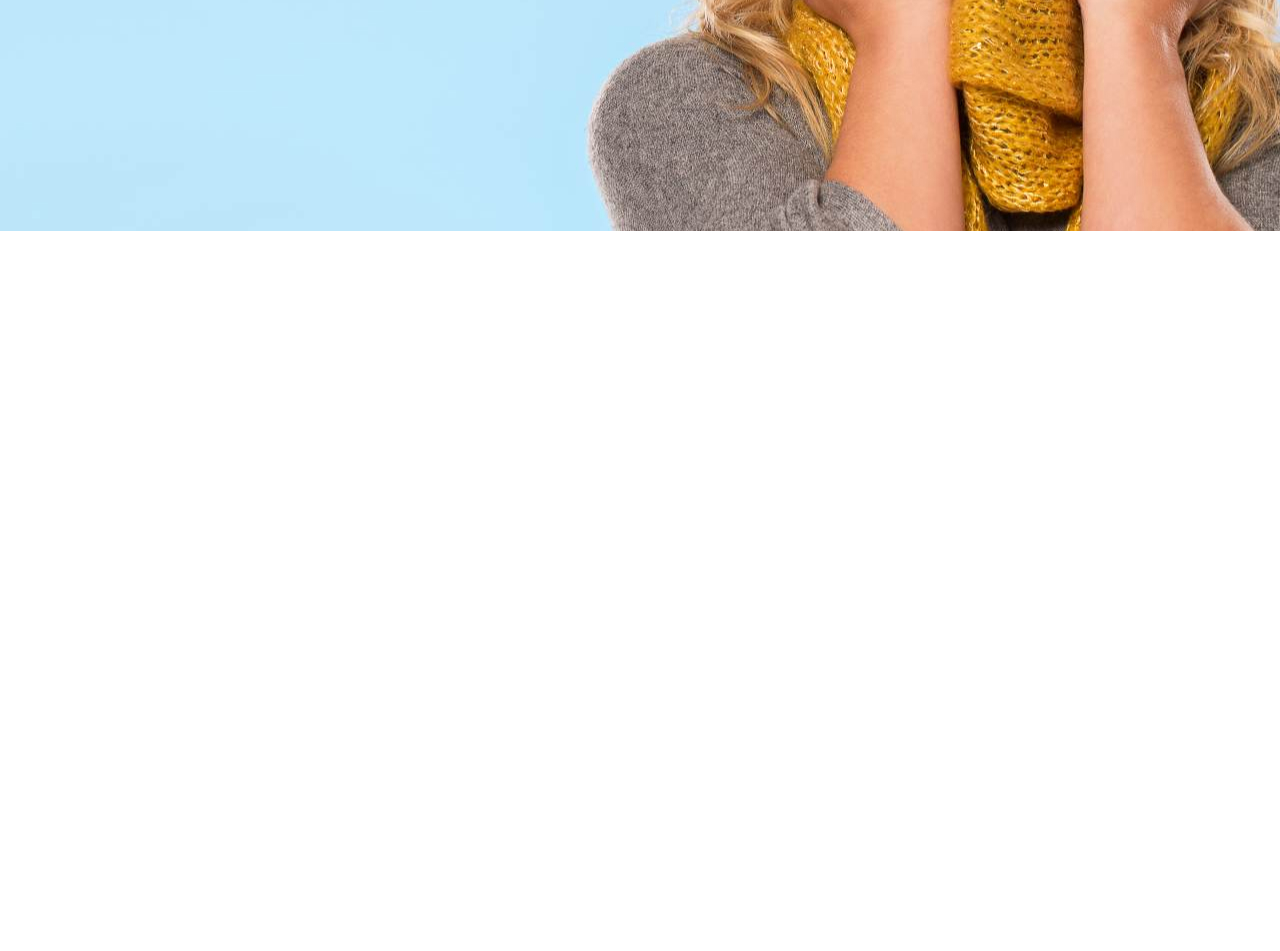
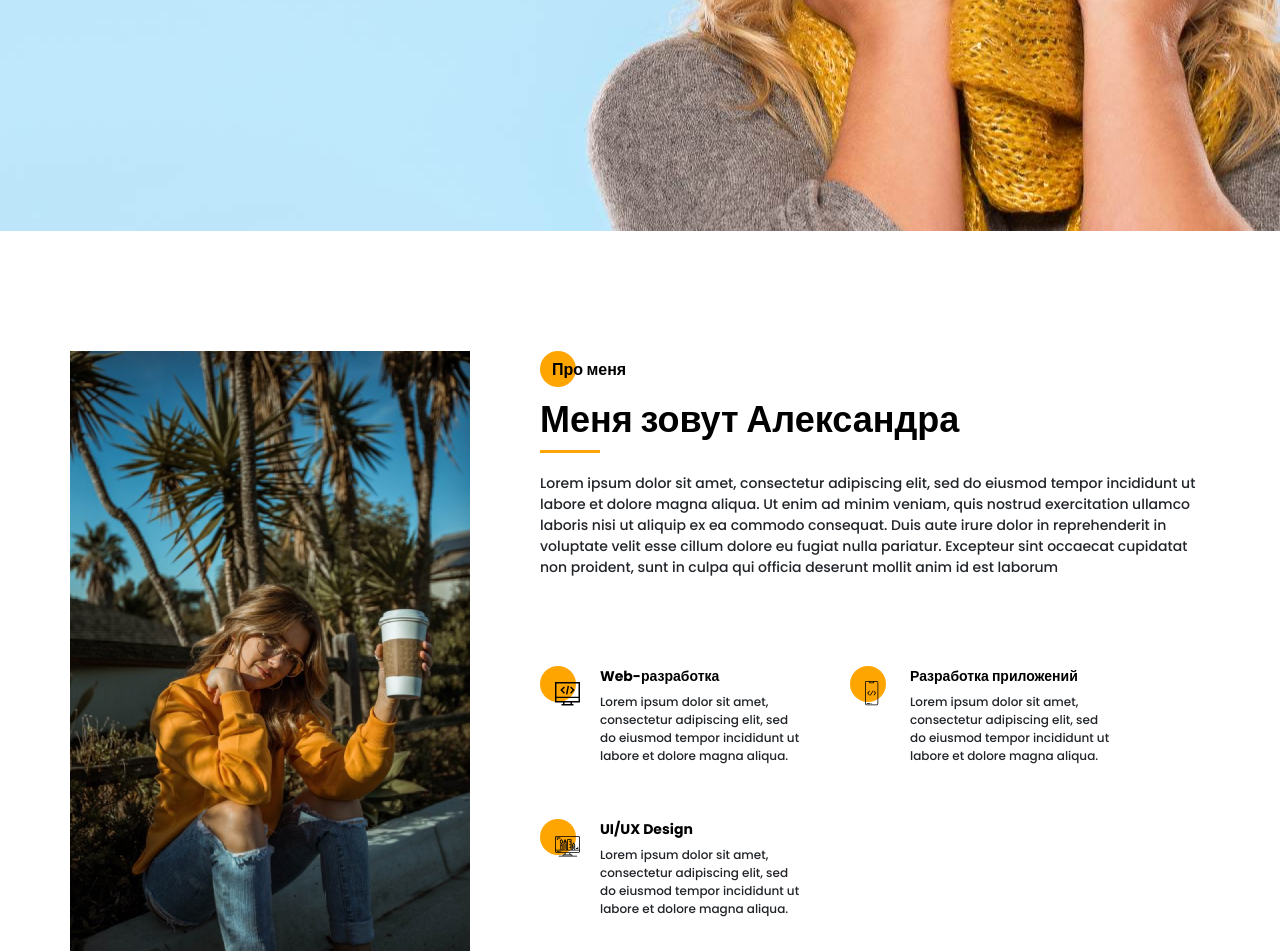
Before and after one commit to vladsfx/portfolio_web, a website: page src/index.html in a window 1280 px wide. Shown: the part 569-1520 px from the top of the page. Before the commit the page ends 800 px from the top, so only its background shows below. Drawn offline with nearby package versions, Linux system fonts and the light colour scheme; files that its build step writes are made by us from their sources.

Commit message:
Создание секции About

```diff
--- a/src/index.html
+++ b/src/index.html
@@ -78,6 +78,51 @@
 			</div>
 		</section>
 
+		<section class="about">
+			<div class="container">
+				<div class="about__wrapper">
+					<div class="about__photo">
+						<img src="img/main_photo.jpg" alt="photo">
+					</div>
+					<div class="about__descr">
+						<h2 class="title title_fz16 about__title">Про меня</h2>
+						<div class="title title_fz36 about__subtitle">Меня зовут Александра</div>
+						<div class="divider"></div>
+						<p class="about__text">Lorem ipsum dolor sit amet, consectetur adipiscing elit, sed do eiusmod tempor incididunt ut labore et dolore magna aliqua. Ut enim ad minim veniam, quis nostrud exercitation ullamco laboris nisi ut aliquip ex ea commodo consequat. Duis aute irure dolor in reprehenderit in voluptate velit esse cillum dolore eu fugiat nulla pariatur. Excepteur sint occaecat cupidatat non proident, sunt in culpa qui officia deserunt mollit anim id est laborum</p>
+					</div>
+					<div class="about__skills">
+						<div class="about__skills-item">
+							<div class="about__skills-circle">
+								<img src="icons/for_rings/web_development.svg" alt="web-dev">
+							</div>
+							<div>
+								<div class="title title_fz14">Web-разработка</div>
+								<div class="about__skills-text">Lorem ipsum dolor sit amet, consectetur adipiscing elit, sed do eiusmod tempor incididunt ut labore et dolore magna aliqua.</div>
+							</div>
+						</div>
+						<div class="about__skills-item">
+							<div class="about__skills-circle">
+								<img src="icons/for_rings/Mobile_dev.svg" alt="mob-dev">
+							</div>
+							<div>
+								<div class="title title_fz14">Разработка приложений</div>
+								<div class="about__skills-text">Lorem ipsum dolor sit amet, consectetur adipiscing elit, sed do eiusmod tempor incididunt ut labore et dolore magna aliqua.</div>
+							</div>
+						</div>
+						<div class="about__skills-item">
+							<div class="about__skills-circle">
+								<img src="icons/for_rings/Design.svg" alt="ui-ux-design">
+							</div>
+							<div>
+								<div class="title title_fz14">UI/UX Design</div>
+								<div class="about__skills-text">Lorem ipsum dolor sit amet, consectetur adipiscing elit, sed do eiusmod tempor incididunt ut labore et dolore magna aliqua.</div>
+							</div>
+						</div>
+					</div>
+				</div>
+			</div>
+		</section>
+
 		<script src="js/script.js"></script>
 	</body>
 </html>
--- /dev/null
+++ b/src/sass/blocks/_about.scss
@@ -0,0 +1,71 @@
+.about {
+    padding-top: 120px;
+
+    &__wrapper {
+        display: grid;
+        grid-template-columns: 400px 670px;
+        grid-template-rows: minmax(245px, auto) minmax(255px, auto);
+        grid-auto-rows: minmax(245px, auto);
+        column-gap: 70px;
+        row-gap: 40px;
+    }
+
+    &__photo {
+        grid-row: 1/3;
+
+        img {
+            width: 100%;
+        }
+    }
+
+    &__descr {
+        padding-top: 6px;
+
+        .divider {
+            margin-top: 0;
+        }
+    }
+
+    &__title {
+        position: relative;
+        padding-left: 12px;
+        padding-top: 1px;
+        @include before_circle;
+    }
+
+    &__text {
+        margin-top: 20px;
+        font-size: 14px;
+        line-height: 21px;
+    }
+
+    &__skills {
+        display: grid;
+        grid-template: repeat(2, minmax(115px, auto)) / repeat(2, 260px);
+        grid-auto-rows: 1fr;
+        column-gap: 50px;
+        row-gap: 20px;
+
+        &-item {
+            display: grid;
+            grid-template-columns: 40px 200px;
+            column-gap: 20px;
+        }
+
+        &-circle {
+            position: relative;
+            @include before_circle;
+            padding: 15px 0 0 15px;
+
+            &:before {
+                top: 0;
+            }
+        }
+
+        &-text {
+            margin-top: 6px;
+            font-size: 12px;
+            line-height: 18px;
+        }
+    }
+}
--- a/src/sass/blocks/_title.scss
+++ b/src/sass/blocks/_title.scss
@@ -4,7 +4,7 @@
     font-weight: 700;
     line-height: 60px;
 
-    &_fz {
+    &_fz14 {
         font-size: 14px;
         line-height: 21px;
     }
@@ -14,6 +14,10 @@
         line-height: 24px;
     }
 
+    &_fz36 {
+        font-size: 36px;
+    }
+
     &_fz48 {
         font-size: 48px;
     }
--- a/src/sass/style.scss
+++ b/src/sass/style.scss
@@ -9,9 +9,16 @@
     font-family: 'Poppins', sans-serif;
 }
 
-.container{
+.container {
     width: 1140px;
     margin: 0 auto;
+}
+
+.divider {
+    width: 60px;
+    height: 3px;
+    background-color: $main-color;
+    margin-top: 25px;
 }
 
 @import 'blocks/promo';
@@ -19,3 +26,4 @@
 @import 'blocks/button';
 @import 'blocks/sidepanel';
 @import 'blocks/menu';
+@import 'blocks/about';
```
Also changed, not shown: dist/css/style.min.css, dist/img/main_photo.jpg (renamed from dist/img/Photo.jpg), dist/index.html, src/img/main_photo.jpg (renamed from src/img/Photo.jpg).
